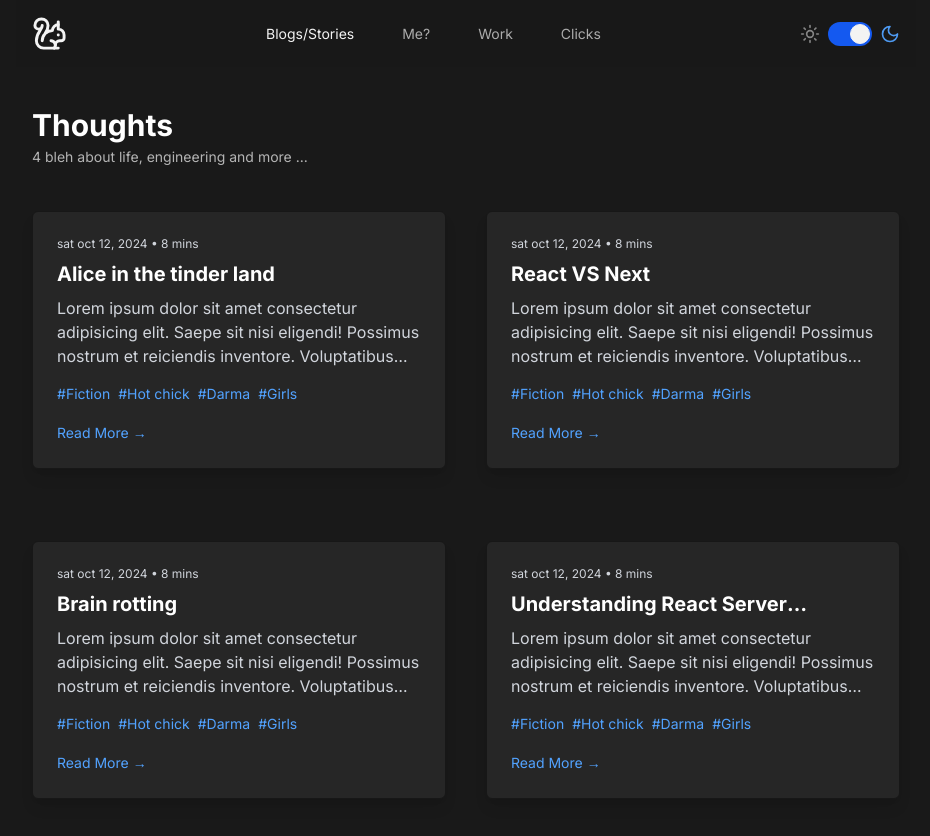
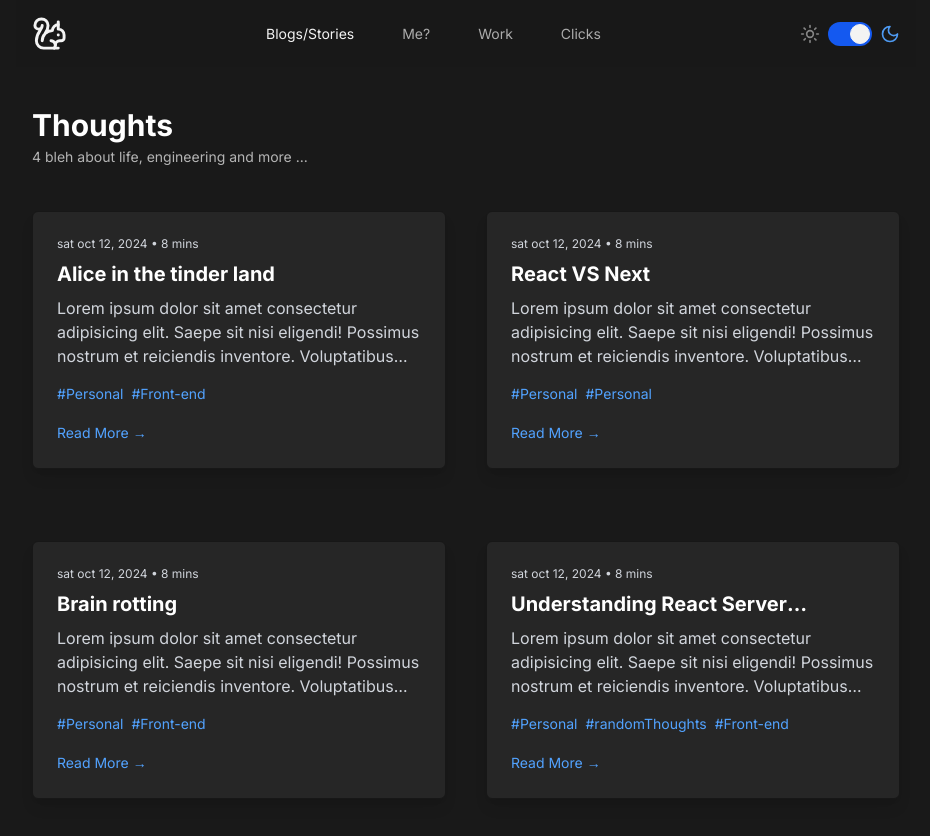
Before and after one commit to i-amansharma07/my-portfolio, a Next.js app: page /blogs in a window 1280 px wide. Shown: the top 836 px of the page, without its empty margins (174-1104 px from the left). Built offline with nearby package versions, Linux system fonts and the light colour scheme.

Commit message:
Build : Add tags on ui and filter blogs from it

```diff
--- a/src/app/blogs/[slug]/page.tsx
+++ b/src/app/blogs/[slug]/page.tsx
@@ -1,8 +1,10 @@
 "use client";
 
-import PageLayout, { FadeInSection } from "@/components/PageLayout";
+import PageLayout, { FadeInSection, FlexColumn } from "@/components/PageLayout";
+import Link from "next/link";
 import { usePathname } from "next/navigation";
 import { JSX, useEffect, useState } from "react";
+import { allBlogs, BlogType } from "../../../../utils/BlogsData";
 
 const BlogPage = () => {
   const pathName = usePathname();
@@ -10,6 +12,10 @@ const BlogPage = () => {
   const blogId = subpath[subpath.length - 1];
 
   const [BlogComponent, setBlogComponent] = useState<null | any>(null);
+
+  const blogArrayItem: BlogType | undefined = allBlogs.find(
+    (item) => item.id === blogId
+  );
 
   useEffect(() => {
     const loadBlog = async () => {
@@ -34,8 +40,9 @@ const BlogPage = () => {
   return (
     <PageLayout>
       {BlogComponent ? (
-        <FadeInSection className="text-yellow-300">
+        <FadeInSection>
           <BlogComponent />
+          <BlogFooter blog={blogArrayItem} />
         </FadeInSection>
       ) : (
         <div className="w-full h-full justify-center items-center">
@@ -46,4 +53,28 @@ const BlogPage = () => {
   );
 };
 
+const BlogFooter = ({ blog }: { blog: BlogType | undefined }) => {
+  return (
+    <FlexColumn className="mb-10">
+      <h1 className="text-2xl font-bold mt-5">Tags</h1>
+      <div className="flex gap-5">
+        {blog?.tags?.map((tag) => (
+          <TagCard key={tag} tagName={tag} />
+        ))}
+      </div>
+    </FlexColumn>
+  );
+};
+
+const TagCard = ({ tagName }: { tagName: string }) => {
+  return (
+    <Link
+      className="underline-offset-4 px-4 py-2 rounded-lg bg-neutral-800 text-sm"
+      href={`/blogs/tag/${tagName.toLowerCase()}`}
+    >
+      {tagName}
+    </Link>
+  );
+};
+
 export default BlogPage;
--- a/src/app/blogs/page.tsx
+++ b/src/app/blogs/page.tsx
@@ -5,7 +5,11 @@ import { useEffect } from "react";
 import { allBlogs, BlogType } from "../../../utils/BlogsData";
 import Link from "next/link";
 
-export default function Blogs() {
+export default function Blogs({
+  filteredBlogs,
+}: {
+  filteredBlogs: BlogType[];
+}) {
   useEffect(() => {
     document.title = "Blogs | Aman";
   }, []);
@@ -14,15 +18,23 @@ export default function Blogs() {
       <FadeInSection>
         <FlexColumn className="gap-5">
           <div className="flex flex-col gap-1">
-            <h1 className="text-3xl font-bold">Thoughts</h1>
+            <h1 className="text-3xl font-bold">
+              {filteredBlogs
+                ? `${filteredBlogs.length} ${
+                    filteredBlogs.length === 1 ? "Item" : "Items"
+                  } found`
+                : "Thoughts"}
+            </h1>
             <div className="Sub-heading flex  items-center text-light-dim  dark:text-dark-dim text-sm">
-              <h1>
-                {allBlogs.length} bleh about life, engineering and more ...
-              </h1>
+              {!filteredBlogs && (
+                <h1>
+                  {allBlogs.length} bleh about life, engineering and more ...
+                </h1>
+              )}
             </div>
           </div>
           <div className="flex flex-col items-center gap-5 sm:grid sm:grid-cols-2 sm:gap-10 -mt-5">
-            {allBlogs.map((item) => (
+            {(filteredBlogs || allBlogs).map((item) => (
               <BlogCard key={item.id} blog={item} />
             ))}
           </div>
--- /dev/null
+++ b/src/app/blogs/tag/[slug]/page.tsx
@@ -0,0 +1,20 @@
+"use client";
+
+import { useEffect } from "react";
+import BlogComponent from "../../page";
+import { findBlogsWithTag } from "../../../../../utils/BlogsData";
+import { usePathname } from "next/navigation";
+
+export default function TagBlogListPage() {
+  useEffect(() => {
+    document.title = "Tag | Aman";
+  }, []);
+
+  const path = usePathname();
+  const pathArray = path.split("/");
+  const tag = pathArray[pathArray.length - 1];
+
+  const filteredBlogs = findBlogsWithTag(tag);
+
+  return <BlogComponent filteredBlogs={filteredBlogs} />;
+}
--- a/src/app/work/page.tsx
+++ b/src/app/work/page.tsx
@@ -3,10 +3,6 @@
 import { useEffect } from "react";
 
 export default function Work() {
-  useEffect(() => {
-    document.title = "Work | Aman";
-  }, []);
-
   return (
     <div className="text-2xl text-white">Listing will me professional work</div>
   );
--- a/utils/BlogsData.ts
+++ b/utils/BlogsData.ts
@@ -7,6 +7,21 @@ export interface BlogType {
   readTime: string;
   dateTime: string;
 }
+export interface TagType {
+  personal: string;
+  tech: string;
+  fe: string;
+  be: string;
+  randomThoughts: string;
+}
+
+const allTags: TagType = {
+  personal: "Personal",
+  tech: "Technology",
+  fe: "Front-end",
+  be: "Back-end",
+  randomThoughts: "randomThoughts",
+};
 
 const allBlogs: BlogType[] = [
   {
@@ -18,7 +33,7 @@ const allBlogs: BlogType[] = [
        Saepe sit nisi eligendi! Possimus nostrum et reiciendis inventore. Voluptatibus illum
        maxime molestiae soluta exercitationem? Nostrum quia, similique
        officiis incidunt expedita corrupti.`,
-    tags: ["Fiction", "Hot chick", "Darma", "Girls"],
+    tags: [allTags.personal, allTags.fe],
     readTime: "8 mins",
     dateTime: "sat oct 12, 2024",
   },
@@ -31,7 +46,7 @@ const allBlogs: BlogType[] = [
        Saepe sit nisi eligendi! Possimus nostrum et reiciendis inventore. Voluptatibus illum
        maxime molestiae soluta exercitationem? Nostrum quia, similique
        officiis incidunt expedita corrupti.`,
-    tags: ["Fiction", "Hot chick", "Darma", "Girls"],
+    tags: [allTags.personal, allTags.personal],
     readTime: "8 mins",
     dateTime: "sat oct 12, 2024",
   },
@@ -44,7 +59,7 @@ const allBlogs: BlogType[] = [
        Saepe sit nisi eligendi! Possimus nostrum et reiciendis inventore. Voluptatibus illum
        maxime molestiae soluta exercitationem? Nostrum quia, similique
        officiis incidunt expedita corrupti.`,
-    tags: ["Fiction", "Hot chick", "Darma", "Girls"],
+    tags: [allTags.personal, allTags.fe],
     readTime: "8 mins",
     dateTime: "sat oct 12, 2024",
   },
@@ -57,11 +72,20 @@ const allBlogs: BlogType[] = [
        Saepe sit nisi eligendi! Possimus nostrum et reiciendis inventore. Voluptatibus illum
        maxime molestiae soluta exercitationem? Nostrum quia, similique
        officiis incidunt expedita corrupti.`,
-    tags: ["Fiction", "Hot chick", "Darma", "Girls"],
+    tags: [allTags.personal, allTags.randomThoughts, allTags.fe],
     readTime: "8 mins",
     dateTime: "sat oct 12, 2024",
   },
-
 ];
 
+export const findBlogsWithTag = (tag: string) => {
+  let blogArray: BlogType[] = [];
+
+  blogArray = allBlogs.filter((blog) => {
+    return blog.tags.find((tagItem) => tagItem.toLowerCase() === tag);
+  });
+
+  return blogArray;
+};
+
 export { allBlogs };
```
